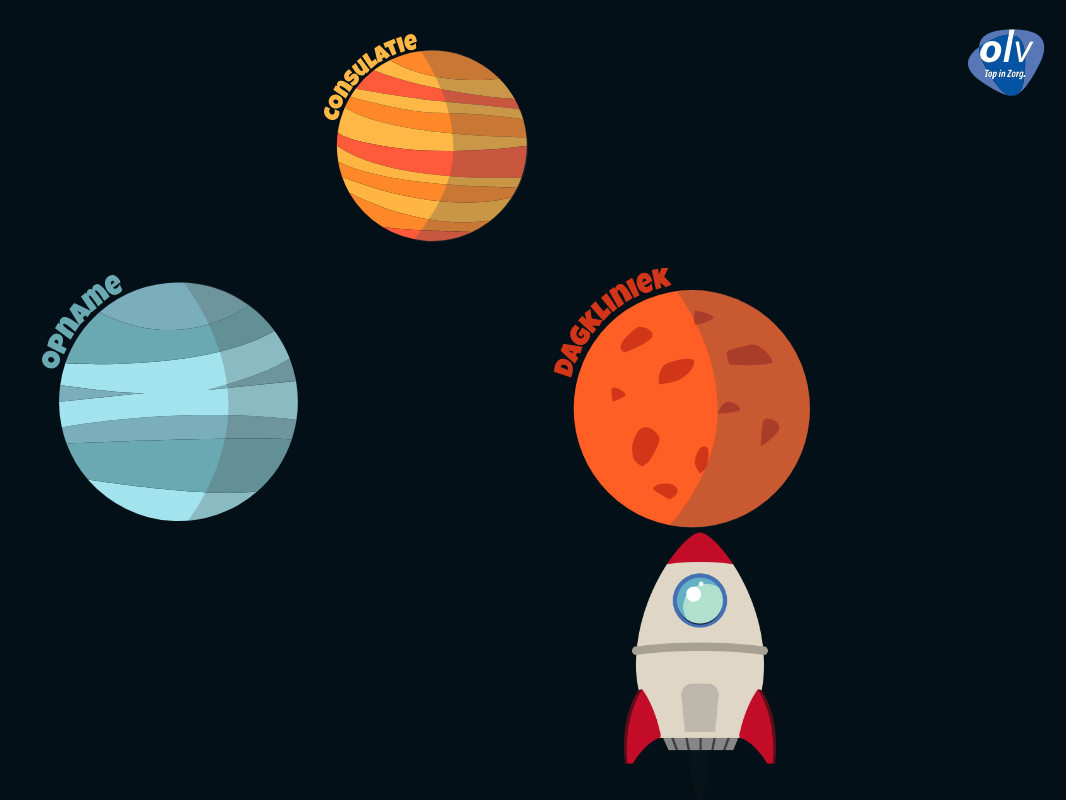
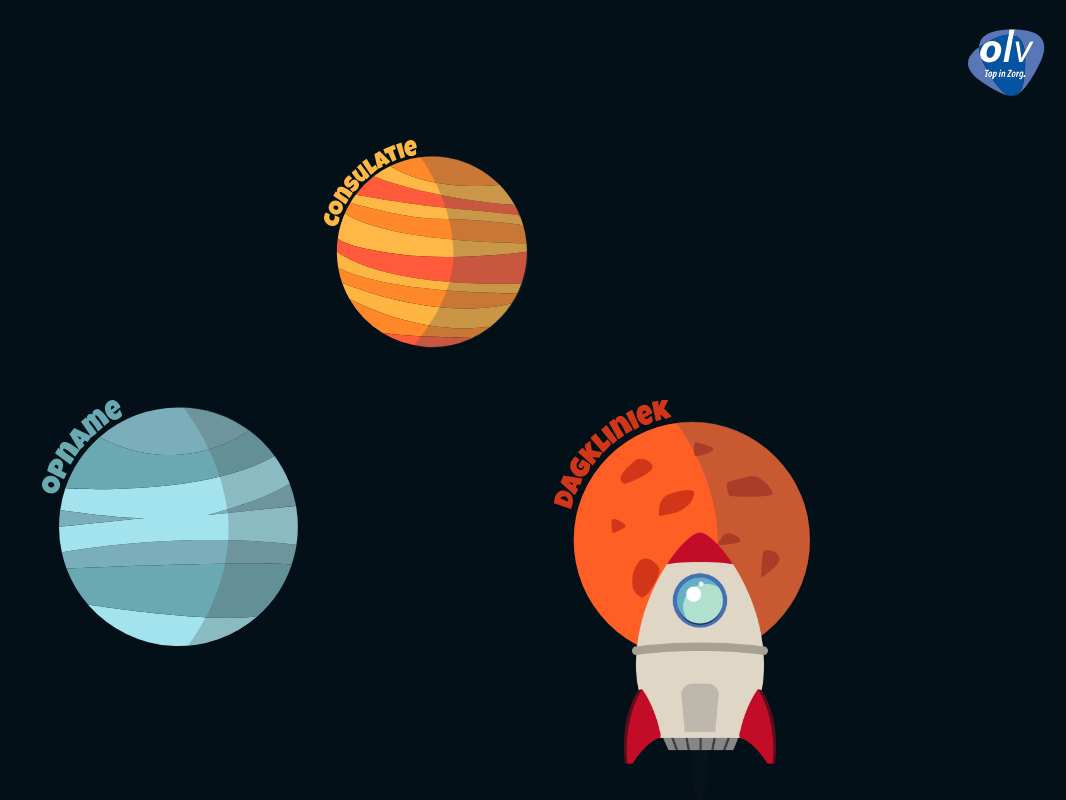
Before and after one commit to jan-temmerman/OLV_Kinderwebsite, a React (Create React App) app: page / in a window 1280 px wide. Shown: the top 800 px of the page, without its empty margins (214-1280 px from the left). Built offline with nearby package versions, Linux system fonts and the light colour scheme.

Commit message:
planet change

```diff
--- a/src/sass/views/_home.scss
+++ b/src/sass/views/_home.scss
@@ -92,16 +92,16 @@ html {
 
 .planet:hover {
   transform: scale(1.1);
-
+  transform: rotate(20deg)
 }
 
 .planet_container {
   display: flex;
   margin: 0 auto;
-  justify-content: center;
   align-self: center;
   width: 60%;
-  height: 30%;
+  // height: 30%;
+  // justify-content: center;
   flex-direction: column;
 }
 
```
